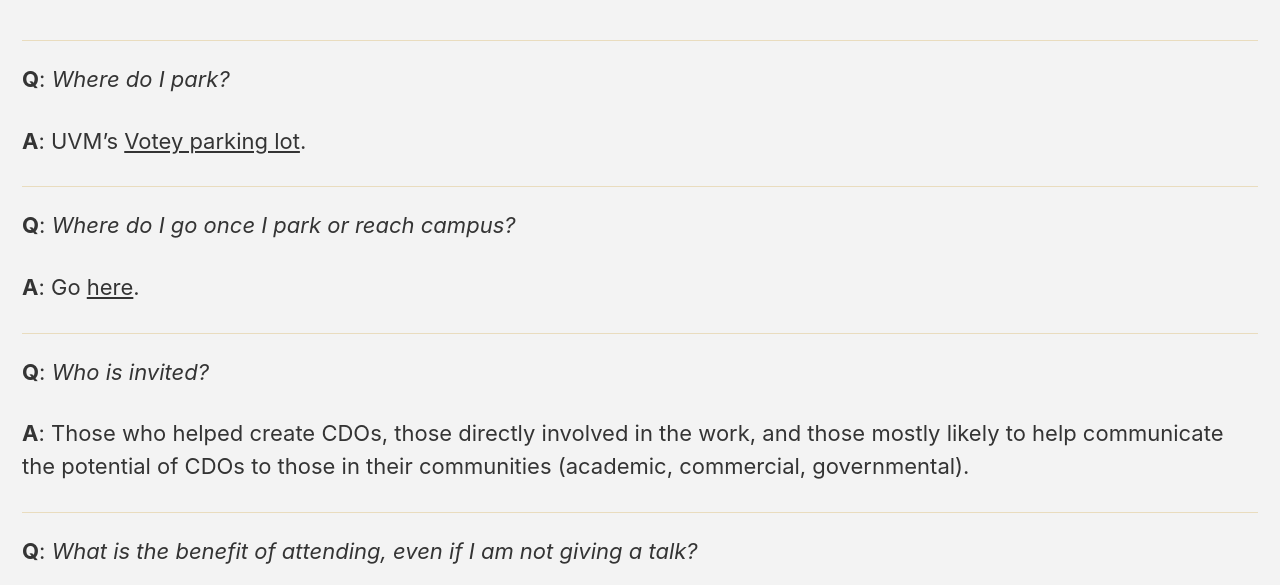
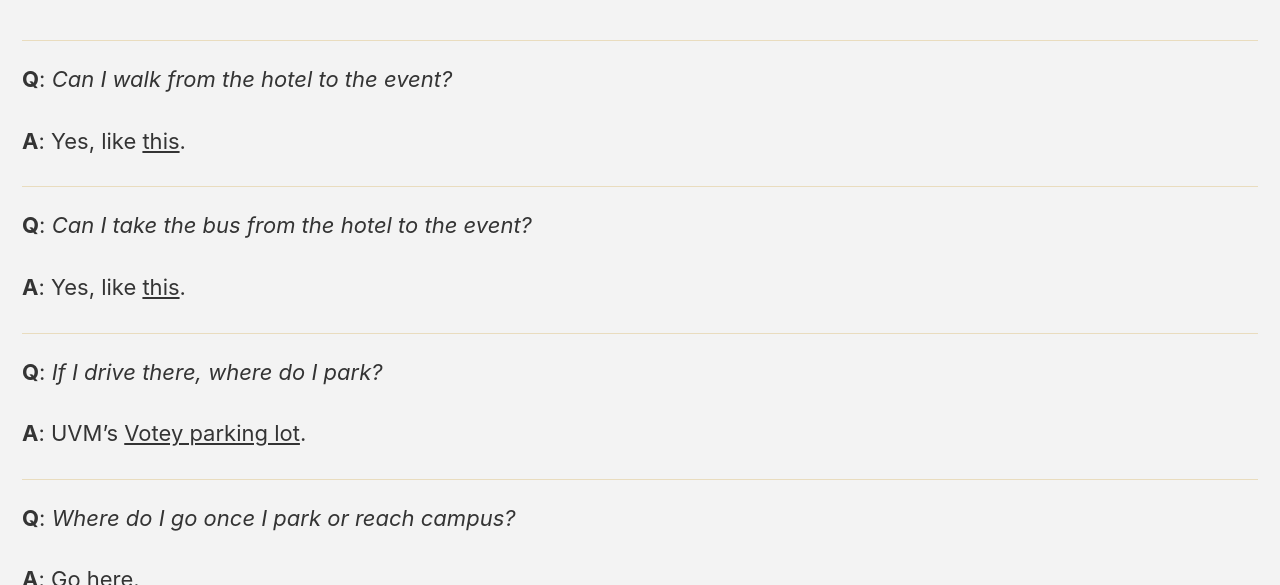
Before and after one commit to CDO2025/cdo2025.github.io, a Jekyll site: the page built from _pages/faq.md, in a window 1280 px wide and 900 px high, cut to the strip 315-900 px from the top of the window. Built offline with Jekyll 4.4.1, drawn with Linux system fonts in a browser that asks for light colours; cached includes are drawn as plain includes.

Commit message:
Update faq.md

```diff
--- a/_pages/faq.md
+++ b/_pages/faq.md
@@ -18,7 +18,19 @@ intro:
 ---
 ---
 
-**Q**: *Where do I park?*
+**Q**: *Can I walk from the hotel to the event?*
+
+**A**: Yes, like [this](https://www.google.com/maps/dir/Hotel+Champlain+Burlington,+Curio+Collection+by+Hilton,+60+Battery+St,+Burlington,+VT+05401,+United+States/Votey+Hall,+Parking+lot,+Colchester+Avenue,+Burlington,+VT,+USA/@44.4788098,-73.2188019,15z/data=!3m1!4b1!4m18!4m17!1m5!1m1!1s0x4cca7af0f4a901e7:0x9387c428f4901901!2m2!1d-73.2181504!2d44.4780745!1m5!1m1!1s0x4cca7a5c88bf48d7:0x38cb5beebf212c85!2m2!1d-73.1981641!2d44.4795636!2m3!6e0!7e2!8j1752056902!3e2?authuser=0&entry=ttu&g_ep=EgoyMDI1MDYzMC4wIKXMDSoASAFQAw%3D%3D).
+
+---
+
+**Q**: *Can I take the bus from the hotel to the event?*
+
+**A**: Yes, like [this](https://www.google.com/maps/dir/Hotel+Champlain+Burlington,+Curio+Collection+by+Hilton,+60+Battery+St,+Burlington,+VT+05401,+United+States/Votey+Hall,+Parking+lot,+Colchester+Avenue,+Burlington,+VT,+USA/@44.4787283,-73.2185548,15z/data=!4m15!4m14!1m5!1m1!1s0x4cca7af0f4a901e7:0x9387c428f4901901!2m2!1d-73.2181504!2d44.4780745!1m5!1m1!1s0x4cca7a5c88bf48d7:0x38cb5beebf212c85!2m2!1d-73.1981641!2d44.4795636!3e3!5i4?authuser=0&entry=ttu&g_ep=EgoyMDI1MDYzMC4wIKXMDSoASAFQAw%3D%3D).
+
+---
+
+**Q**: *If I drive there, where do I park?*
 
 **A**: UVM's [Votey parking lot](https://www.google.com/maps/place/Parking+lot,+Burlington,+VT+05405,+USA/@44.4800349,-73.1982213,18z/data=!3m1!4b1!4m6!3m5!1s0x4cca7a5c5e88ee33:0x9f6232d31494638f!8m2!3d44.4800999!4d-73.1982795!16s%2Fg%2F11c1f_8bd1?authuser=0&entry=ttu&g_ep=EgoyMDI1MDYzMC4wIKXMDSoASAFQAw%3D%3D).
 
```
